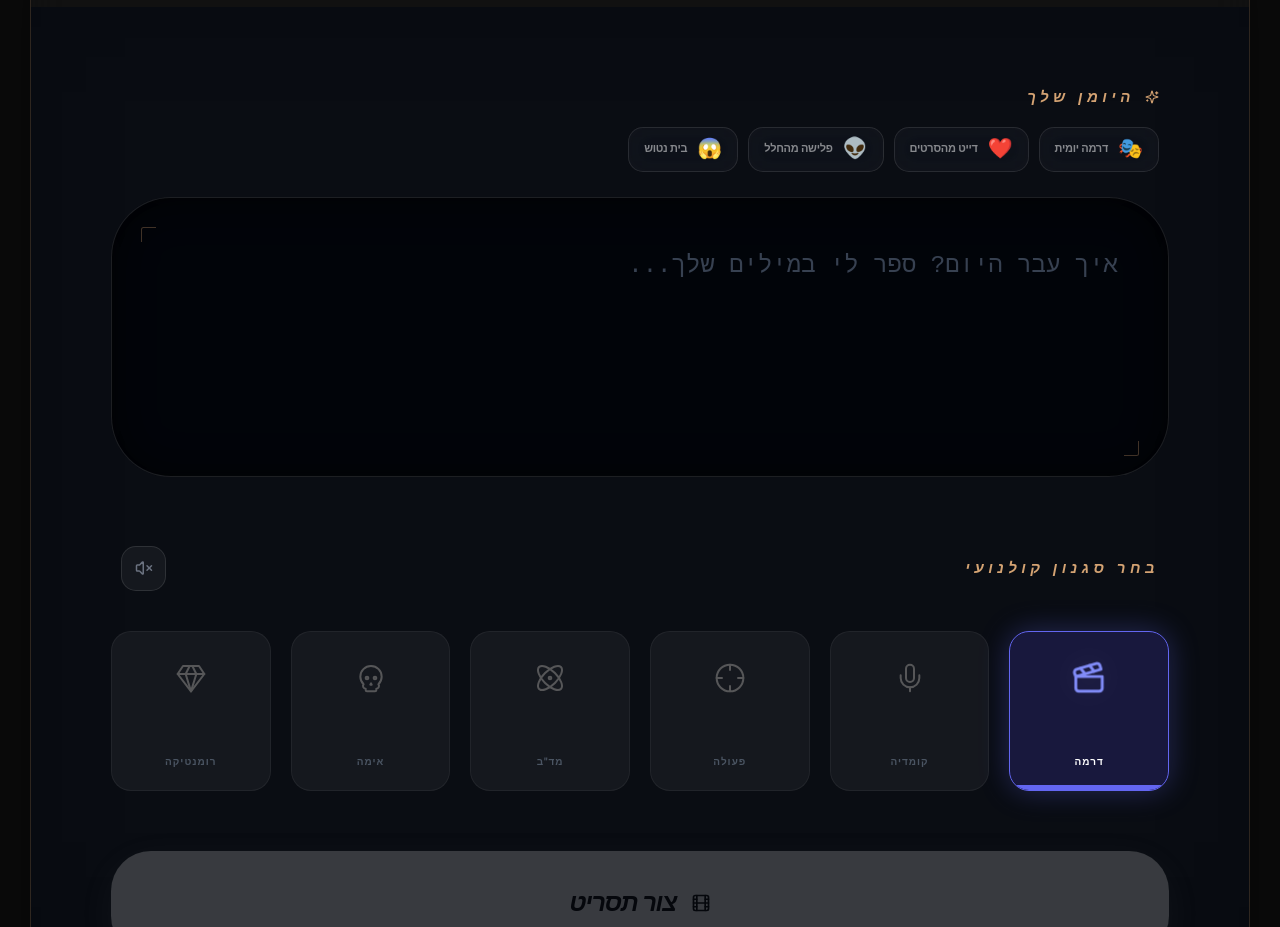
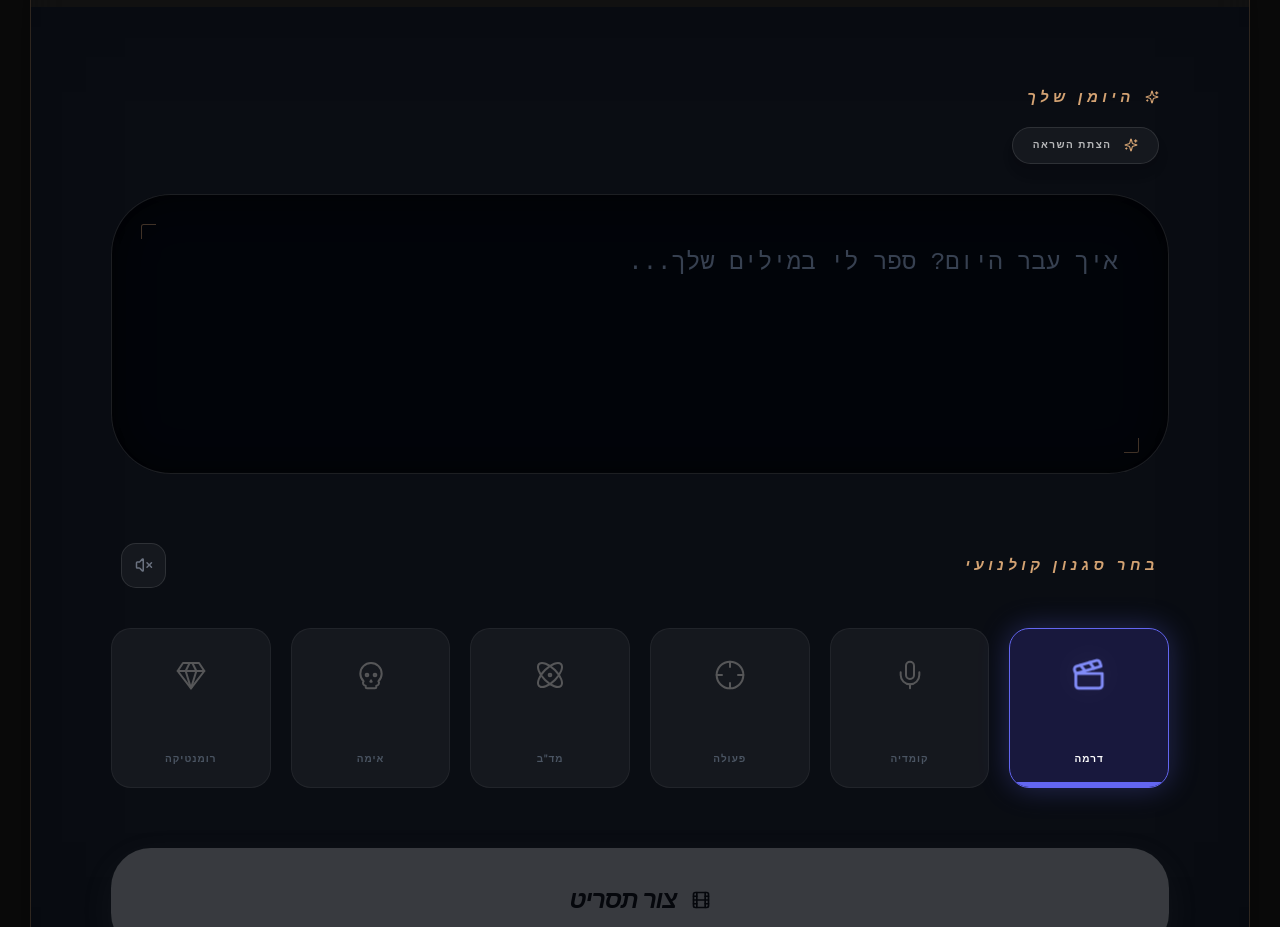
Before and after one commit to ADIALAMO/script-my-day, a Next.js app: page / in a window 1280 px wide. Shown: the part 980-1907 px from the top of the page. Built offline with nearby package versions, Linux system fonts and the light colour scheme.

Commit message:
feat: add luxury inspiration popover with dynamic RTL/LTR positioning and story injection

```diff
--- a/components/ScriptForm.jsx
+++ b/components/ScriptForm.jsx
@@ -55,6 +55,7 @@ const genres = [
 function ScriptForm({ onGenerateScript, loading, lang, isTyping, onInputChange, selectedGenre, genreIcons }) {
   const [journalEntry, setJournalEntry] = useState('');
   const [activeGenre, setActiveGenre] = useState('drama');
+  const [isModalOpen, setIsModalOpen] = useState(false);
   const [isCopied, setIsCopied] = useState(false);
   const [isMusicMuted, setIsMusicMuted] = useState(true);
   const bgMusicRef = useRef(null);
@@ -182,39 +183,71 @@ function ScriptForm({ onGenerateScript, loading, lang, isTyping, onInputChange,
 </AnimatePresence>
         </div>
 
- {/* אזור הדוגמאות להשראה - איזון מושלם בין גודל לקומפקטיות */}
-<div className="grid grid-cols-2 sm:flex sm:flex-wrap gap-2 mb-5 px-2">
+{/* מיכל הכפתור והחלונית - שילוב יוקרתי ומינימליסטי */}
+<div className="relative mb-6 px-2 w-fit">
+  <motion.button
+    type="button"
+    whileHover={{ scale: 1.02 }}
+    whileTap={{ scale: 0.98 }}
+    onClick={() => setIsModalOpen(!isModalOpen)}
+    className="flex items-center gap-2.5 px-4 py-2 rounded-full bg-white/5 border border-white/10 hover:border-[#d4a373]/40 transition-all duration-500 group shadow-lg"
+  >
+    <Sparkles size={14} className="text-[#d4a373] group-hover:rotate-12 transition-transform" />
+    <span className="text-[10px] font-black uppercase tracking-[0.15em] text-white/70 group-hover:text-white">
+      {lang === 'he' ? 'הצתת השראה' : 'Spark Inspiration'}
+    </span>
+  </motion.button>
+
+  <AnimatePresence>
+    {isModalOpen && (
+      <>
+        {/* שכבת סגירה שקופה למניעת חסימות */}
+        <div className="fixed inset-0 z-[140] bg-transparent" onClick={() => setIsModalOpen(false)} />
+
+        <motion.div
+          initial={{ opacity: 0, x: lang === 'he' ? 10 : -10, scale: 0.95 }}
+          animate={{ opacity: 1, x: 0, scale: 1 }}
+          exit={{ opacity: 0, x: lang === 'he' ? 10 : -10, scale: 0.95 }}
+          /* מיקום נמוך יותר בתוך הקלט ודינמי לפי שפה */
+          className={`absolute ${lang === 'he' ? 'right-full mr-1' : 'left-full ml-1'} bottom-[-55px] z-[150] w-[240px] md:w-[280px] bg-[#0a0a0a]/90 backdrop-blur-3xl border border-[#d4a373]/30 p-2 rounded-[1.5rem] shadow-[0_10px_40px_rgba(0,0,0,0.8)]`}
+        >
+          <div className="flex flex-col gap-1">
             {(lang === 'he' ? [
-    { emoji: "🎭", label: "דרמה יומית", text: "היום התחיל בשתיקה כבדה ליד שולחן ארוחת הבוקר. מבט אחד הבהיר שהכל עומד להשתנות." },
-    { emoji: "❤️", label: "דייט מהסרטים", text: "זה התחיל במבט מקרי בבית הקפה, הרגשתי שהלב שלי פועם חזק. היא חייכה אלי ופתאום העולם נעלם." },
-    { emoji: "👽", label: "פלישה מהחלל", text: "השמיים הפכו סגולים וחללית ענקית הופיעה מעל העיר. הרובוטים התחילו לרדת עם טכנולוגיה זרה." },
-    { emoji: "😱", label: "בית נטוש", text: "הדלת נפתחה בחריקה והיה חושך מוחלט. פתאום שמעתי צעקה מלמעלה וראיתי צל זז במסדרון." }
+              { emoji: "🎭", label: "דרמה", short: "היום שהכל השתנה...", full: "היום התחיל בשתיקה כבדה ליד שולחן ארוחת הבוקר. מבט אחד מקרי הבהיר ששום דבר כבר לא יחזור להיות כפי שהיה פעם, והסודות המודחקים מתחילים לצוף." },
+              { emoji: "❤️", label: "רומנטיקה", short: "מבט מקרי בגשם...", full: "זה התחיל במבט מקרי בבית הקפה השכונתי תחת הגשם השוטף. הרגשתי שהלב שלי פועם בקצב לא מוכר כשהיא חייכה אלי, ופתאום כל רעשי העולם נעלמו והפכו למוזיקה עדינה." },
+              { emoji: "👽", label: "מד״ב", short: "השמיים הפכו סגולים...", full: "השמיים הפכו סגולים זרחניים וחללית ענקית הופיעה מעל קו הרקיע של העיר. הרובוטים החלו לרדת אל הרחובות כשהם נושאים טכנולוגיה זרה שמשנה את חוקי הפיזיקה המוכרים לנו." },
+              { emoji: "😱", label: "אימה", short: "צעקה מהקומה למעלה...", full: "הדלת נפתחה בחריקה צורמת אל תוך חושך מוחלט שבו הריח של העבר עמד באוויר. פתאום נשמעה צעקה חנוקה מהקומה העליונה וצל שחור נע במהירות בקצה המסדרון." }
             ] : [
-    { emoji: "🎭", label: "Daily Drama", text: "The day began with a heavy silence. One look made it clear everything was about to change." },
-    { emoji: "❤️", label: "Movie Date", text: "It started with a chance glance in the coffee shop, I felt my heart beating fast. She smiled at me." },
-    { emoji: "👽", label: "Alien Invasion", text: "The sky turned purple and a massive spaceship appeared. Robots began to descend with alien tech." },
-    { emoji: "😱", label: "Abandoned House", text: "The door creaked open into total darkness. Suddenly I heard a scream and saw a shadow move." }
+              { emoji: "🎭", label: "Drama", short: "The day it all changed...", full: "The day began with a heavy silence at the breakfast table. One chance look made it clear that nothing would ever be the same again, as suppressed secrets began to surface." },
+              { emoji: "❤️", label: "Romance", short: "A glance in the rain...", full: "It started with a chance glance in a cozy coffee shop during a downpour. I felt my heart beat in an unfamiliar rhythm when she smiled at me, and the world's noise vanished." },
+              { emoji: "👽", label: "Sci-Fi", short: "Purple neon skies...", full: "The sky turned a glowing purple as a massive ship appeared over the skyline. Robots began to descend into the streets, bringing alien technology that defies the laws of physics." },
+              { emoji: "😱", label: "Horror", short: "A scream from above...", full: "The door creaked open into total darkness where the scent of the past hung heavy. Suddenly, a muffled scream echoed from upstairs and a dark shadow darted across the hallway." }
             ]).map((example, index) => (
               <button
                 key={index}
                 type="button"
-      onClick={() => {
-        setJournalEntry(example.text);
-        if (onInputChange) onInputChange(example.text);
+                onClick={(e) => {
+                  e.stopPropagation();
+                  setJournalEntry(example.full); // כאן מוזרק הטקסט המלא
+                  if (onInputChange) onInputChange(example.full);
+                  setIsModalOpen(false);
                 }}
-      className="h-9 px-3 rounded-xl bg-white/[0.04] hover:bg-[#d4a373]/20 border border-white/10 hover:border-[#d4a373]/40 transition-all duration-300 backdrop-blur-md cursor-pointer flex items-center justify-center gap-2 group overflow-hidden"
+                className="flex items-center gap-2.5 w-full p-2 rounded-xl bg-white/[0.02] hover:bg-[#d4a373]/20 border border-transparent hover:border-[#d4a373]/30 transition-all duration-300 group/item text-right"
               >
-      {/* אייקון מוגדל מעט */}
-      <span className="text-sm md:text-base group-hover:scale-110 transition-transform duration-300">
-        {example.emoji}
-      </span>
-
-      {/* טקסט מוגדל וברור יותר */}
-      <span className="text-[10px] md:text-[11px] text-white/50 group-hover:text-white font-bold uppercase tracking-tight whitespace-nowrap">
-        {example.label}
-      </span>
+                <span className="text-sm flex-shrink-0 group-hover/item:scale-110 transition-transform">{example.emoji}</span>
+                <div className="flex flex-col items-start overflow-hidden">
+                  <span className="text-[8px] font-black text-[#d4a373] uppercase tracking-tighter">{example.label}</span>
+                  <span className="text-[9px] text-white/50 truncate w-full text-start">{example.short}</span>
+                </div>
               </button>
             ))}
+          </div>
+
+          {/* חץ הצמדה קטן - ממוקם גבוה יותר בחלונית */}
+<div className={`absolute bottom-[68px] ${lang === 'he' ? '-right-1 border-t border-r' : '-left-1 border-l border-b'} w-2.5 h-2.5 bg-[#0a0a0a] border-white/10 rotate-45`} />        </motion.div>
+      </>
+    )}
+  </AnimatePresence>
 </div>
 
      <div className="relative">
```
Also changed, not shown: lib/agent.js. Lines whose indentation alone changed are shown as unchanged.
